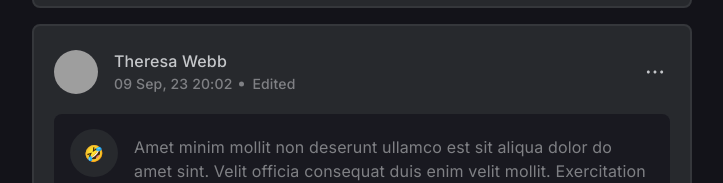
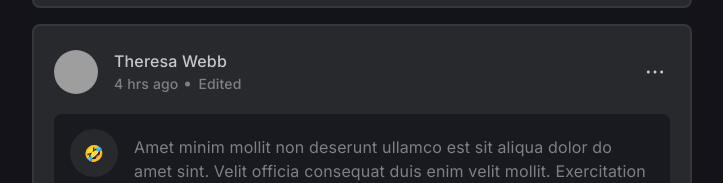
Before and after one commit to mehulsachdeva/atlys-ui, a React (Create React App) app: page /dashboard in a window 1280 px wide. Shown: the part 1281-1464 px from the top of the page, without its empty margins (278-1001 px from the left). Built offline with nearby package versions, Linux system fonts and the light colour scheme; grey boxes are pictures that could not be loaded.

Commit message:
Minor improvements

```diff
--- a/src/components/common/core/PostedCommentBlock/index.tsx
+++ b/src/components/common/core/PostedCommentBlock/index.tsx
@@ -12,7 +12,7 @@ type CommentType = {
 	created_by: number // Created by user id
 	created_by_user: { name: string; picture?: string } // Created by user details
 	created_at: string
-	updated_at: string
+	updated_at?: string
 	highlighter?: string
 	comment: string
 	replies?: number
@@ -26,10 +26,10 @@ interface PostedCommentBlockType {
 const PostedCommentBlock = (props: PostedCommentBlockType) => {
 	const { data, onClick } = props
 	const userDetails = data.created_by_user || {}
-	const timestamp = formatCommentTimestamp(data.created_at)
+	const timestamp = formatCommentTimestamp(data.updated_at || data.created_at)
 	const isEdited =
 		isValidDate(new Date(data.created_at)) &&
-		isValidDate(new Date(data.updated_at)) &&
+		isValidDate(new Date(data.updated_at || "")) &&
 		data.created_at !== data.updated_at
 
 	if (!data) return null
--- a/src/components/containers/Dashboard/mock.ts
+++ b/src/components/containers/Dashboard/mock.ts
@@ -50,7 +50,7 @@ export const data = [
 				"https://s3-alpha-sig.figma.com/img/d876/9b85/25c869bf7a20b010741bad2949259c0d?Expires=1724025600&Key-Pair-Id=APKAQ4GOSFWCVNEHN3O4&Signature=buvGABhI-ZfjjYBpmWc8aoGPM02Jw2DLl8nCePiCatgDI5ZB4nXXltuQ7fJctA3jqlxV2NU4sA3~YrFzEWYhNv6YdglSUnyc72emTyBvPTUhmlaCovtkO8-LEbUTMVHzTpJ8OBAj3BPyu6NFKTQkM-9ZdPx7ShckuHEblG28yZBs1shaTIot84UyWM8jEvaHeEJUsPLzTc3Z0P94sVC1ROFkiZmOR91rR38~-iybiVn9TuVRvepJmowPV3A2CVLD19Ug~cWmbPl8IHR1OGEy4RLKX6Wnhu4mueyRgo06XisaKBlynIZU3qNvBkSzRjZaNlg5f3HE8lv6O7zQt429tg__",
 		},
 		created_at: "2023-09-09T20:02:13.331Z",
-		updated_at: "2024-08-09T21:12:13.331Z",
+		updated_at: "2024-08-09T10:12:13.331Z",
 		highlighter: "🤣",
 		comment:
 			"Amet minim mollit non deserunt ullamco est sit aliqua dolor do amet sint. Velit officia consequat duis enim velit mollit. Exercitation veniam consequat sunt nostrud amet.",
--- a/src/utils/date.ts
+++ b/src/utils/date.ts
@@ -18,13 +18,13 @@ export const formatDate = (date: string) => {
 		if (!isValidDate(d)) throw new Error("Invalid Date")
 		let day = String(d.getUTCDate())
 		let month = months[d.getUTCMonth()]
-		let year = String(d.getUTCFullYear().toString().slice(-2))
+		let year = String(d.getUTCFullYear().toString())
 		let hours = String(d.getUTCHours())
 		let minutes = String(d.getUTCMinutes())
 		if (+day < 10) day = "0" + day
 		if (+hours < 10) hours = "0" + hours
 		if (+minutes < 10) minutes = "0" + minutes
-		return `${day} ${month}, ${year} ${hours}:${minutes}`
+		return `${month}, ${day} ${year} ${hours}:${minutes}`
 	} catch (err) {
 		return null
 	}
```
